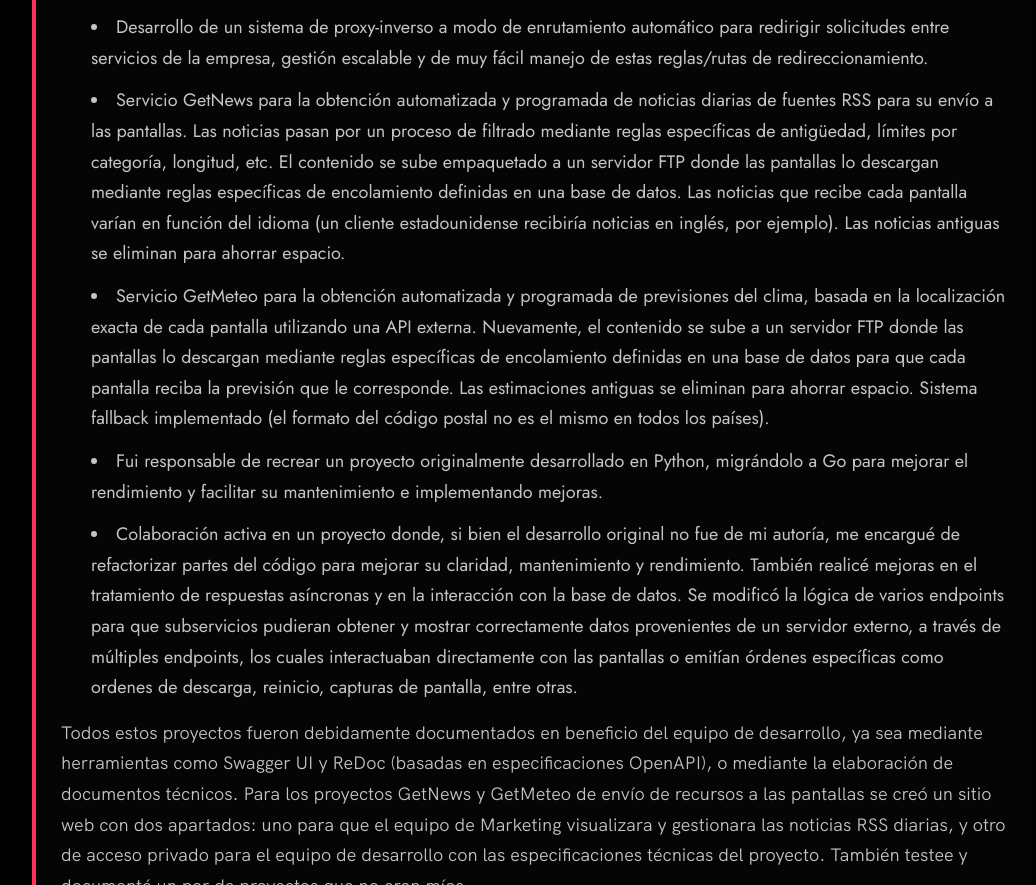
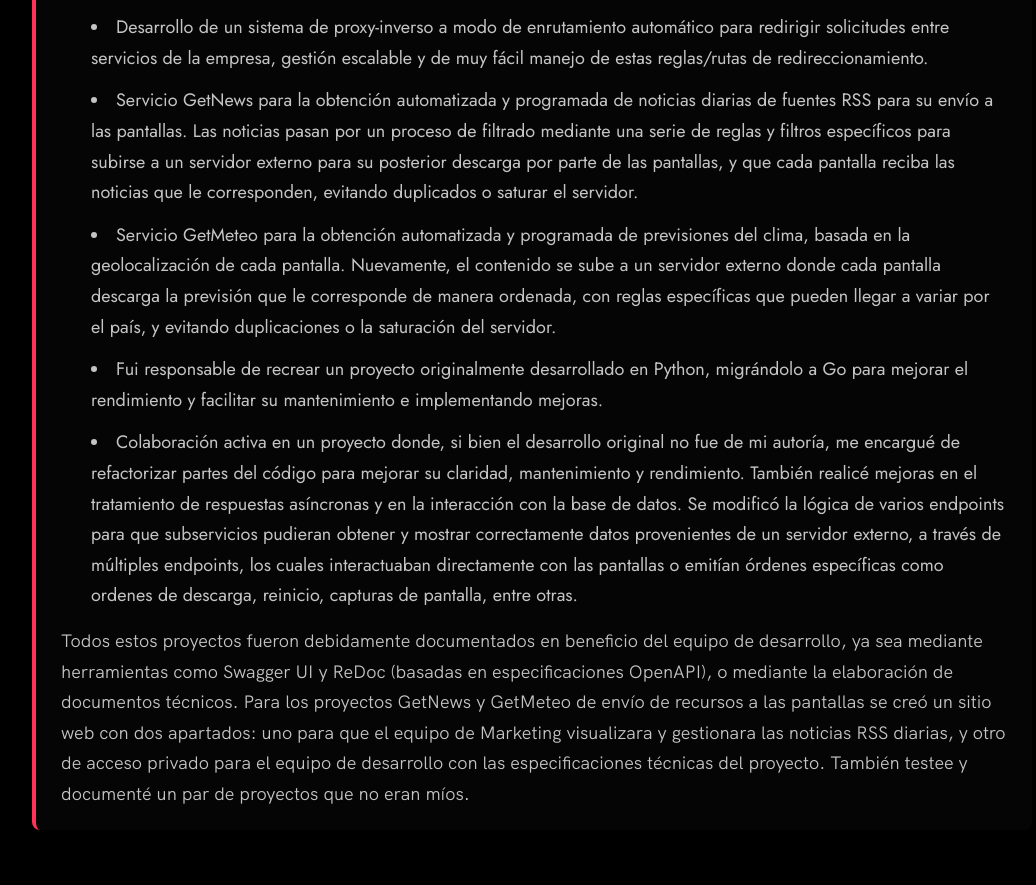
Before and after one commit to SebastianRoberto/Portafolio, a plain HTML site: page index.html in a window 1280 px wide. Shown: the part 2141-3026 px from the top of the page, without its empty margins (108-1144 px from the left). Drawn offline with Linux system fonts and the light colour scheme.

Commit message:
menos detalles

```diff
--- a/index.html
+++ b/index.html
@@ -68,10 +68,14 @@
                 Desarrollo de un sistema de proxy-inverso a modo de enrutamiento automático para redirigir solicitudes entre servicios de la empresa, gestión escalable y de muy fácil manejo de estas reglas/rutas de redireccionamiento.
               </li>
               <li>
-                Servicio GetNews para la obtención automatizada y programada de noticias diarias de fuentes RSS para su envío a las pantallas. Las noticias pasan por un proceso de filtrado mediante reglas específicas de antigüedad, límites por categoría, longitud, etc. El contenido se sube empaquetado a un servidor FTP donde las pantallas lo descargan mediante reglas específicas de encolamiento definidas en una base de datos. Las noticias que recibe cada pantalla varían en función del idioma (un cliente estadounidense recibiría noticias en inglés, por ejemplo). Las noticias antiguas se eliminan para ahorrar espacio.
+                Servicio GetNews para la obtención automatizada y programada de noticias diarias de fuentes RSS para su envío a las pantallas.
+                Las noticias pasan por un proceso de filtrado mediante una serie de reglas y filtros específicos
+                para subirse a un servidor externo para su posterior descarga por parte de las pantallas, y que cada pantalla reciba las noticias que le corresponden, evitando duplicados o saturar el servidor.
               </li>
               <li>
-                Servicio GetMeteo para la obtención automatizada y programada de previsiones del clima, basada en la localización exacta de cada pantalla utilizando una API externa. Nuevamente, el contenido se sube a un servidor FTP donde las pantallas lo descargan mediante reglas específicas de encolamiento definidas en una base de datos para que cada pantalla reciba la previsión que le corresponde. Las estimaciones antiguas se eliminan para ahorrar espacio. Sistema fallback implementado (el formato del código postal no es el mismo en todos los países).
+                Servicio GetMeteo para la obtención automatizada y programada de previsiones del clima, basada en la geolocalización de cada pantalla.
+                Nuevamente, el contenido se sube a un servidor externo donde cada pantalla descarga la previsión que le corresponde de manera ordenada,
+                con reglas específicas que pueden llegar a variar por el país, y evitando duplicaciones o la saturación del servidor.
               </li>
               <li>
                 Fui responsable de recrear un proyecto originalmente desarrollado en Python, migrándolo a Go para mejorar el rendimiento y facilitar su mantenimiento e implementando mejoras.
```
Also changed, not shown: images/imagenareemplazar.png (deleted).
